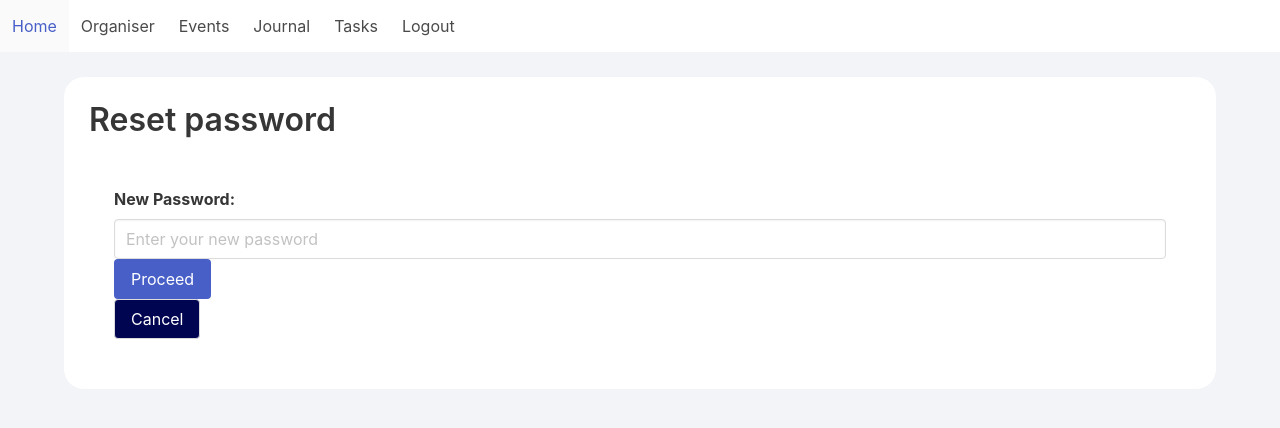
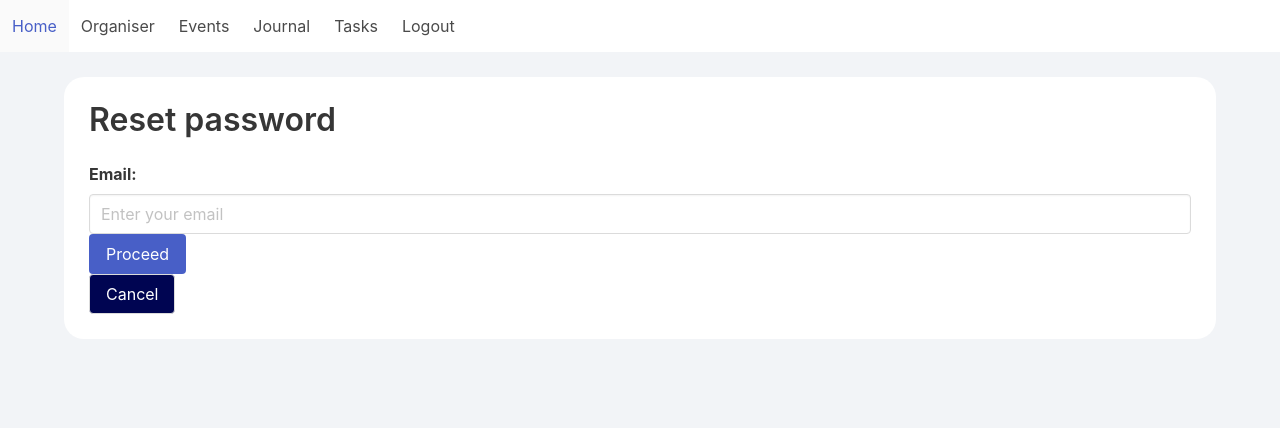
Before and after one commit to DemonDia/hust-io-frontend, a React (Create React App) app: page /forgotpass in a window 1280 px wide. Shown: the top 428 px of the page. Built offline with nearby package versions, Linux system fonts and the light colour scheme.

Commit message:
forgot password

```diff
--- a/src/App.js
+++ b/src/App.js
@@ -4,6 +4,7 @@ import { BrowserRouter, Route, Routes } from "react-router-dom";
 import Navbar from "./Components/General/Navbar";
 // ================================authentication================================
 import EmailVerificationPage from "./Pages/Authentication/EmailVerificationPage";
+import SendResetPasswordRequest from "./Pages/Authentication/SendResetPasswordRequest";
 import ForgotPasswordFormPage from "./Pages/Authentication/ForgotPasswordFormPage";
 import LoginPage from "./Pages/Authentication/LoginPage";
 import RegistrationPage from "./Pages/Authentication/Registration";
@@ -56,6 +57,11 @@ function App() {
                         <Route
                             exact
                             path="/forgotpass"
+                            element={<SendResetPasswordRequest />}
+                        />
+                        <Route
+                            exact
+                            path="/resetpass/:userId/:token"
                             element={<ForgotPasswordFormPage />}
                         />
 
--- a/src/Pages/Authentication/ForgotPasswordFormPage.js
+++ b/src/Pages/Authentication/ForgotPasswordFormPage.js
@@ -11,7 +11,7 @@ function ForgotPasswordFormPage(props) {
         } else {
             axios
                 .post(
-                    process.env.REACT_APP_BACKEND_API + "/api/users/changepass",
+                    process.env.REACT_APP_BACKEND_API + "/users/changepass",
                     {
                         newPassword,
                         userId,
--- /dev/null
+++ b/src/Pages/Authentication/SendResetPasswordRequest.js
@@ -0,0 +1,54 @@
+import React, { useState } from "react";
+import { Link } from "react-router-dom";
+import axios from "axios";
+function SendResetPasswordRequest(props) {
+    const [email, setEmail] = useState("");
+    const resetPassEmail = async () => {
+        await axios
+            .put(process.env.REACT_APP_BACKEND_API + "/users/resetpass", {
+                email,
+            })
+            .then((res) => {
+                alert("Password reset email sent.");
+            })
+            .catch((err) => {
+                alert("Password reset email sent.");
+            });
+    };
+
+    return (
+        <div>
+            <div className="container authForm">
+                <h1 className="title">Reset password</h1>
+                <label className="label">Email:</label>
+                <input
+                    className="input"
+                    placeholder="Enter your email"
+                    value={email}
+                    onChange={(e) => {
+                        setEmail(e.target.value);
+                    }}
+                />
+                <Link
+                    className="button is-link"
+                    type="button"
+                    onClick={() => {
+                        resetPassEmail();
+                    }}
+                >
+                    Proceed
+                </Link>
+                <br></br>
+                <Link
+                    className="button cancelAuthBtn"
+                    type="button"
+                    to="/login"
+                >
+                    Cancel
+                </Link>
+            </div>
+        </div>
+    );
+}
+
+export default SendResetPasswordRequest;
```
